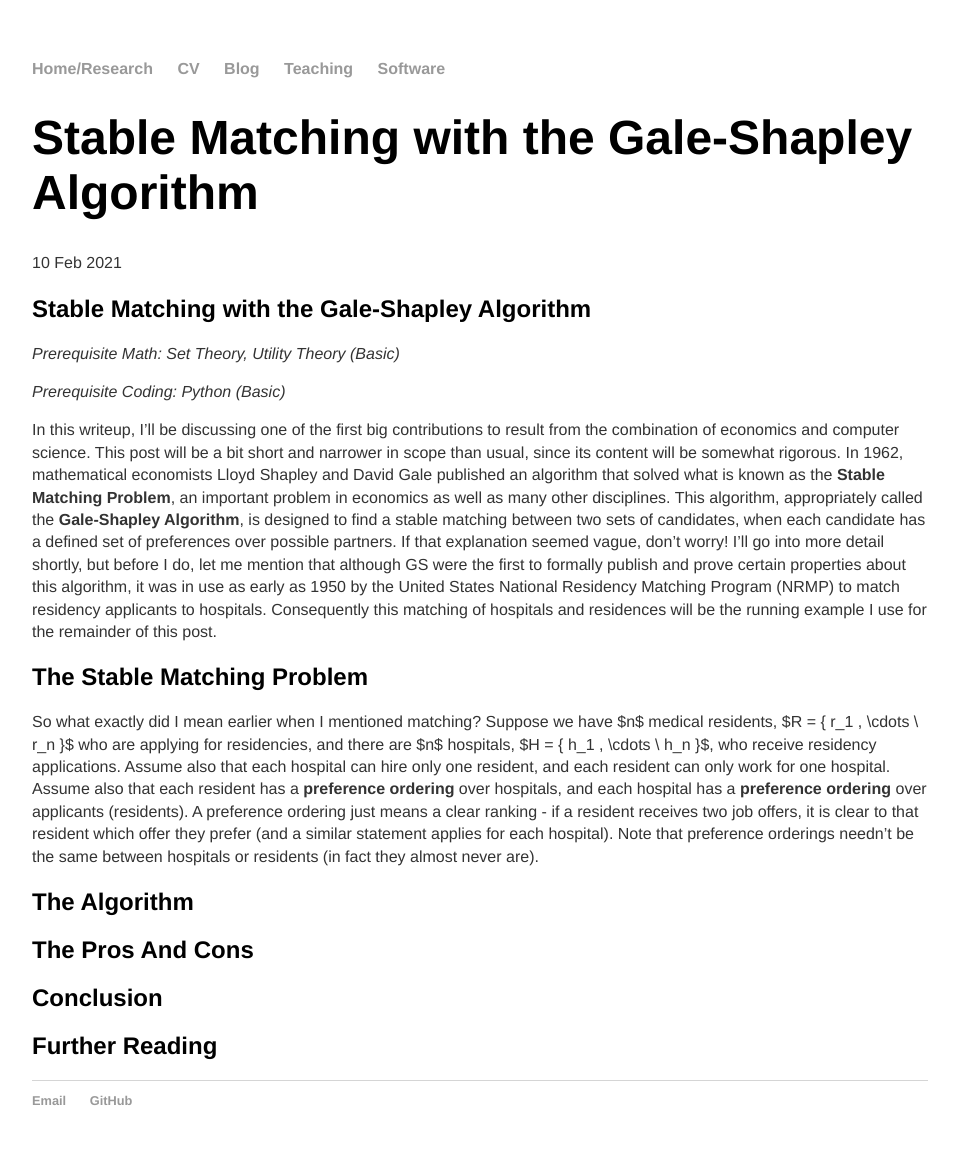
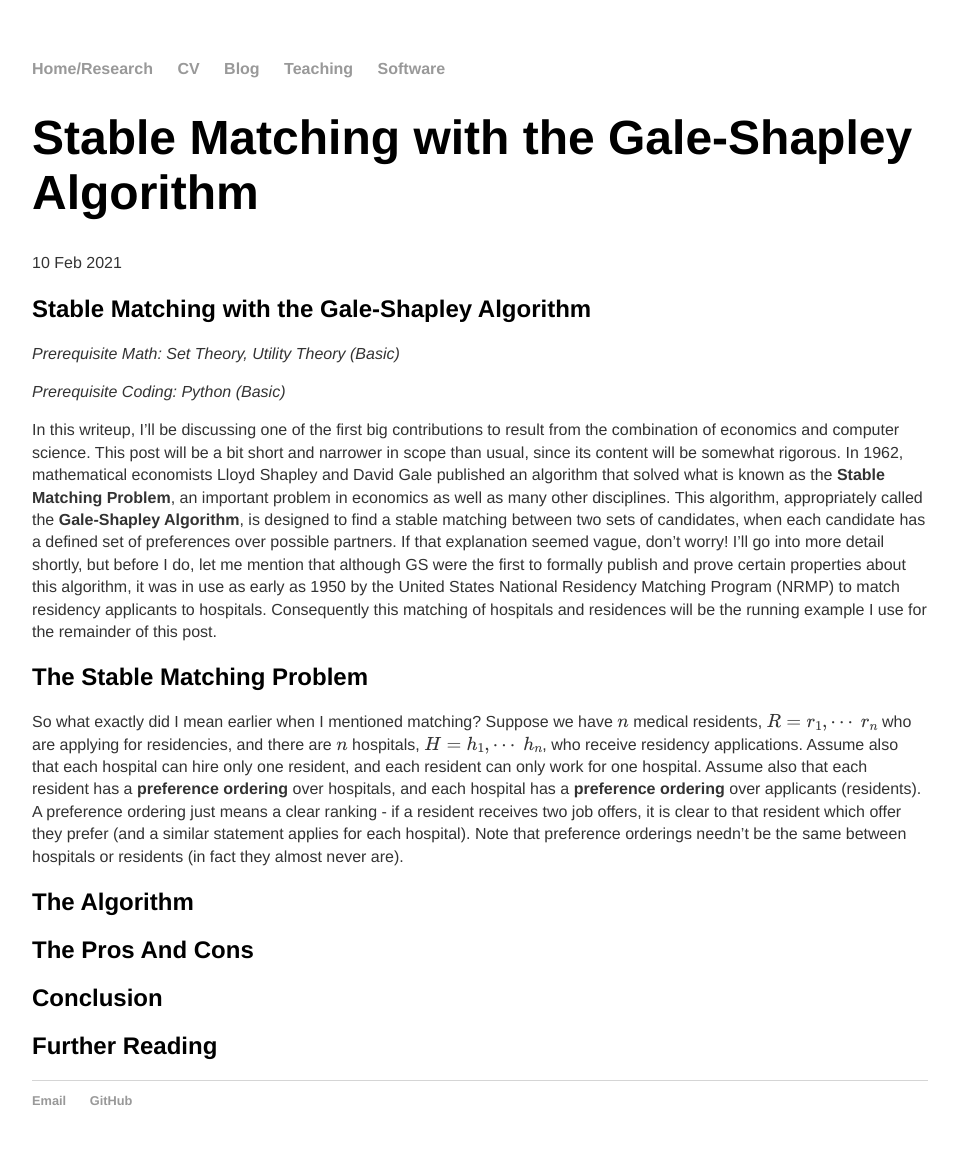
Before and after one commit to 12mre1/12mre1.github.io, a Jekyll site: the page built from _posts/2021-02-10-Stable-Matching-with-the-Gale-Shapley-Algorithm.md, in a window 1280 px wide. Shown: the whole page, without its empty margins (160-1119 px from the left). Built offline with Jekyll 4.4.1, drawn with Linux system fonts in a browser that asks for light colours; formulas are drawn with MathJax 3.

```diff
--- a/_posts/2021-02-10-Stable-Matching-with-the-Gale-Shapley-Algorithm.md
+++ b/_posts/2021-02-10-Stable-Matching-with-the-Gale-Shapley-Algorithm.md
@@ -14,7 +14,7 @@ In this writeup, I'll be discussing one of the first big contributions to result
 
 ## The Stable Matching Problem
 
-So what exactly did I mean earlier when I mentioned matching? Suppose we have $n$ medical residents, $R = \{ r_1 , \cdots \ r_n \}$ who are applying for residencies, and there are $n$ hospitals, $H = \{ h_1 , \cdots \ h_n \}$, who receive residency applications. Assume also that each hospital can hire only one resident, and each resident can only work for one hospital. Assume also that each resident has a __preference ordering__ over hospitals, and each hospital has a __preference ordering__ over applicants (residents). A preference ordering just means a clear ranking - if a resident receives two job offers, it is clear to that resident which offer they prefer (and a similar statement applies for each hospital). Note that preference orderings needn't be the same between hospitals or residents (in fact they almost never are).
+So what exactly did I mean earlier when I mentioned matching? Suppose we have \\(n\\) medical residents, \\(R = \{ r_1 , \cdots \ r_n \}\\) who are applying for residencies, and there are \\( n \\) hospitals, \\( H = \{ h_1 , \cdots \ h_n \} \\), who receive residency applications. Assume also that each hospital can hire only one resident, and each resident can only work for one hospital. Assume also that each resident has a __preference ordering__ over hospitals, and each hospital has a __preference ordering__ over applicants (residents). A preference ordering just means a clear ranking - if a resident receives two job offers, it is clear to that resident which offer they prefer (and a similar statement applies for each hospital). Note that preference orderings needn't be the same between hospitals or residents (in fact they almost never are).
 ## The Algorithm
 
 ## The Pros And Cons
```
